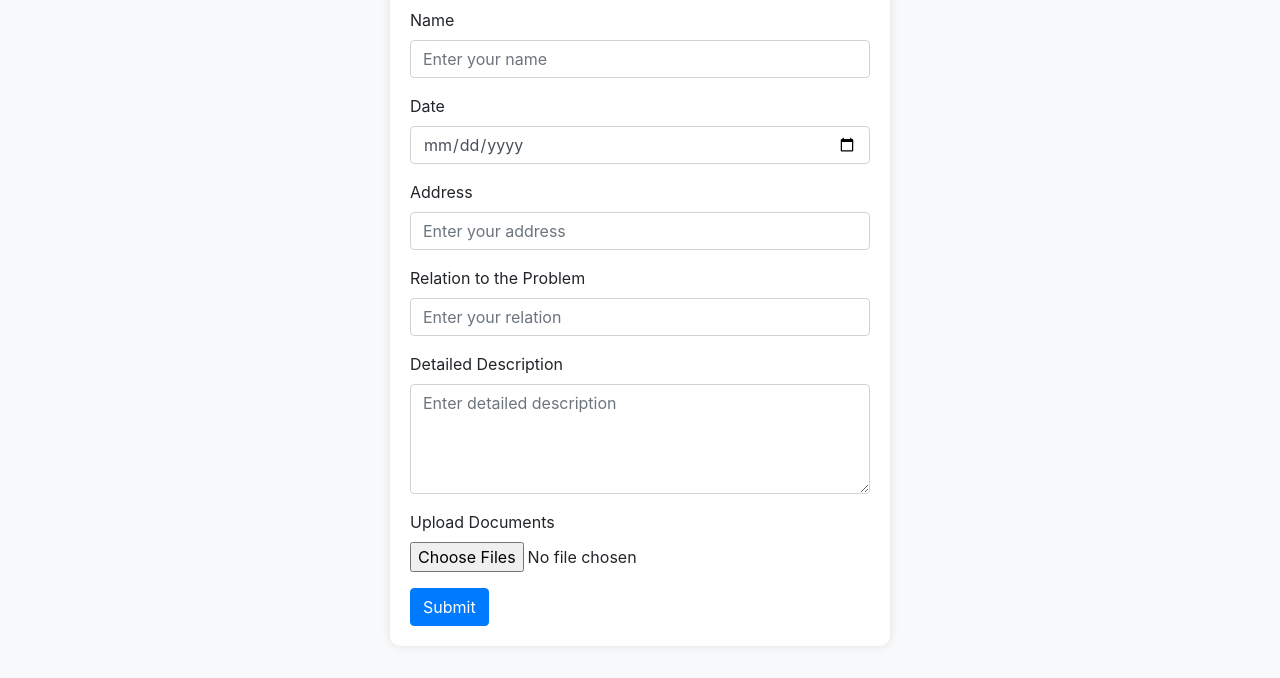
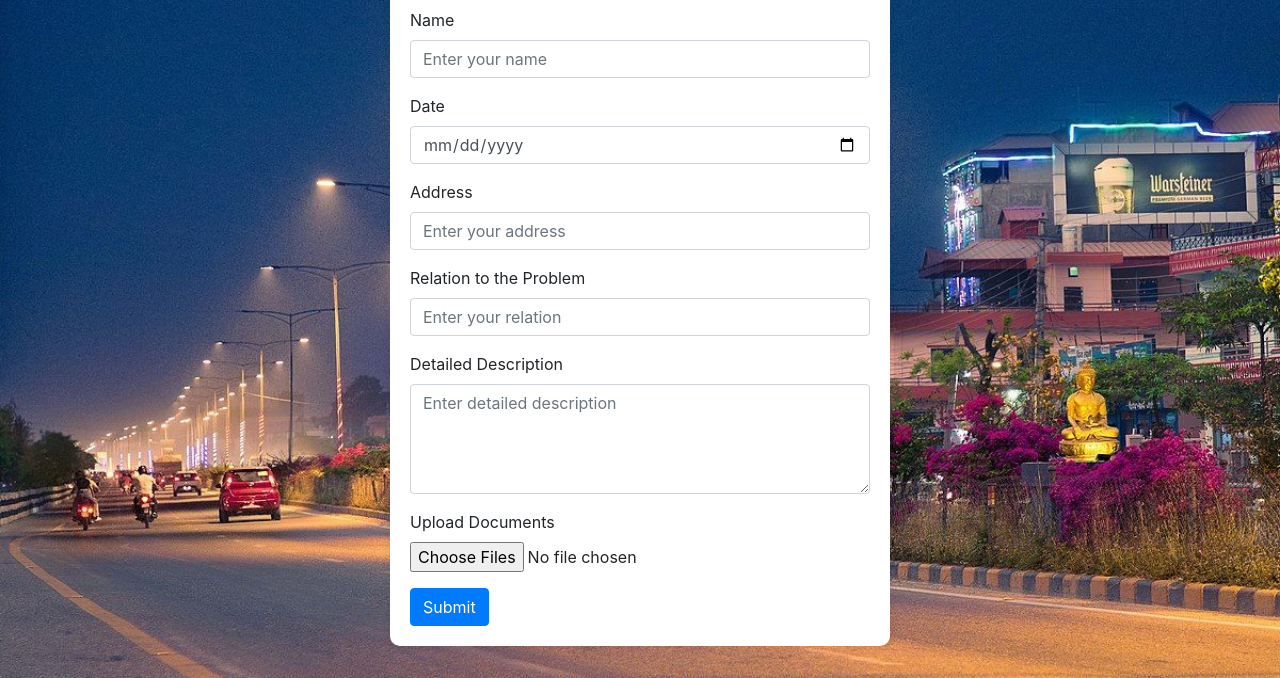
Before and after one commit to ysapkota000/sathisarkar, a plain HTML site: page Main/feedback.html in a window 1280 px wide. Shown: the part 122-800 px from the top of the page. Drawn offline with nearby package versions, Linux system fonts and the light colour scheme.

Commit message:
aaditya ko 1

```diff
--- a/Main/feedback.html
+++ b/Main/feedback.html
@@ -9,8 +9,11 @@
   <style>
     /* Add some custom styling */
     body {
-      background-color: #f8f9fa;
+      background-color:red;
       padding: 20px;
+      background-image: url(munci.jpeg);
+      background-size: cover;
+      background-repeat: no-repeat;
     }
     .contact-form {
       max-width: 500px;
```
Also changed, not shown: Main/candidates.html (+1 -1 lines), Main/homepage.html (+1 -1 lines).
